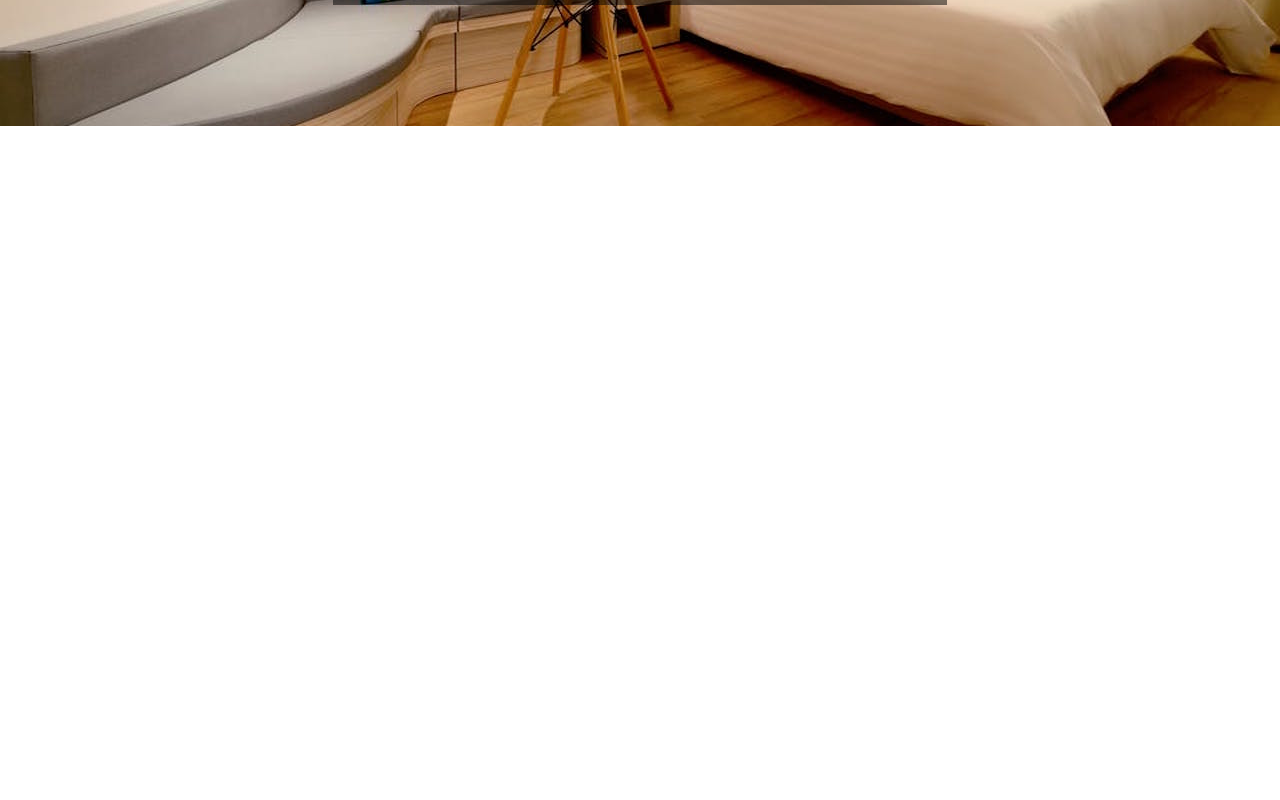
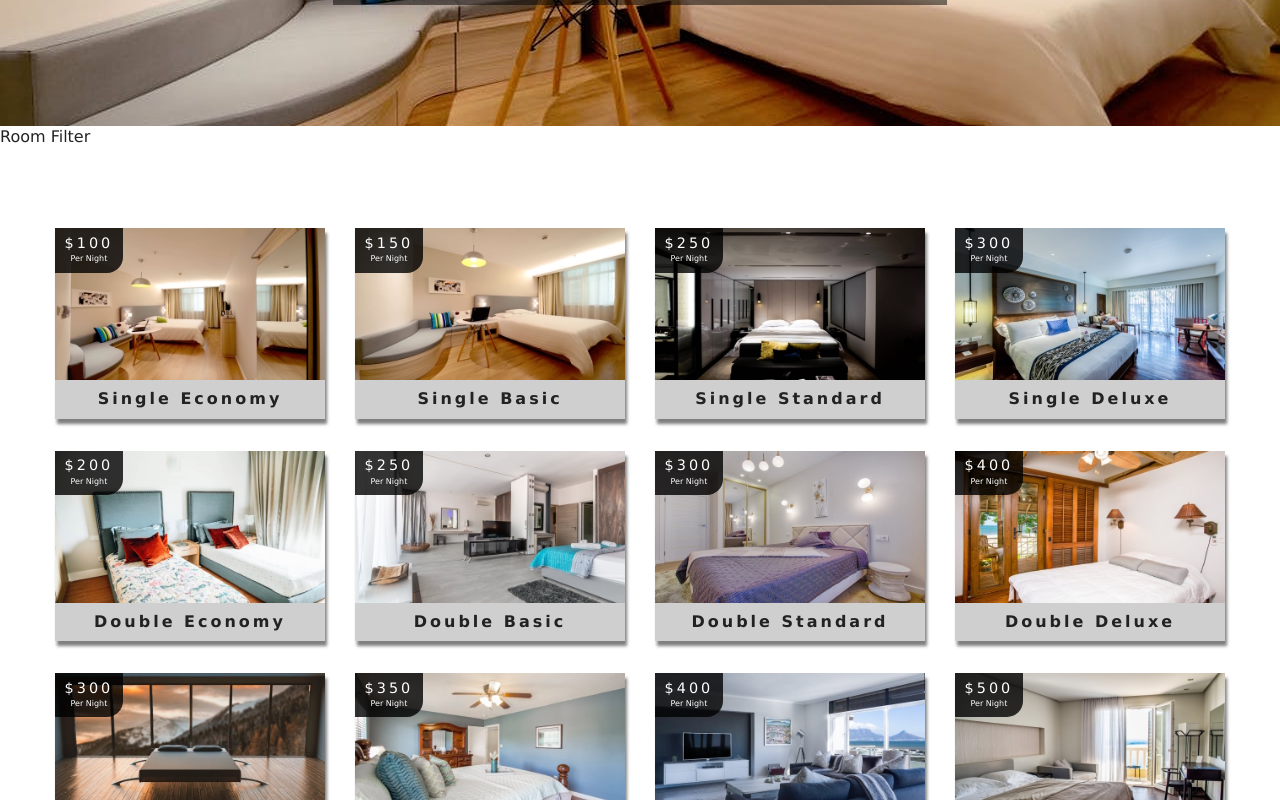
Before and after one commit to blizzardsflame/react-beachresort-landing, a React (Create React App) app: page /rooms in a window 1280 px wide. Shown: the part 420-1220 px from the top of the page. Before the commit the page ends 800 px from the top, so only its background shows below. Built offline with nearby package versions, Linux system fonts and the light colour scheme.

Commit message:
8 - RoomConsumer and RoomsList

```diff
--- a/src/Context.js
+++ b/src/Context.js
@@ -46,4 +46,12 @@
 
 const RoomConsumer = RoomContext.Consumer;
 
+export function withRoomConsumer(Component){
+return function ConsumerWraper(props){
+return <RoomConsumer>
+  {value => <Component {...props} context={value} />}
+  </RoomConsumer>
+}
+}
+
 export { RoomProvider, RoomConsumer, RoomContext };
--- /dev/null
+++ b/src/components/RoomsContainer.js
@@ -0,0 +1,19 @@
+import React from "react";
+import RoomsFilter from "./RoomsFilter";
+import RoomsList from "./RoomsList";
+import { withRoomConsumer } from "../Context";
+import Loading from "./Loading";
+
+function RoomsContainer({ context }) {
+  const { loading, sortedRooms, rooms } = context;
+  if (loading) {
+    return <Loading />;
+  }
+  return (
+    <>
+      <RoomsFilter rooms={rooms} />
+      <RoomsList rooms={sortedRooms} />
+    </>
+  );
+}
+export default withRoomConsumer(RoomsContainer);
--- /dev/null
+++ b/src/components/RoomsFilter.js
@@ -0,0 +1,6 @@
+import React from "react";
+
+function RoomsFilter() {
+  return <div>Room Filter</div>;
+}
+export default RoomsFilter;
--- /dev/null
+++ b/src/components/RoomsList.js
@@ -0,0 +1,22 @@
+import React from "react";
+import RoomBlock from "./RoomBlock";
+
+function RoomsList({ rooms }) {
+  if (rooms.length === 0) {
+    return (
+      <div className="empty-search">
+        <h3>Unfortunately no room matched your search</h3>
+      </div>
+    );
+  }
+  return (
+    <section className="roomslist">
+      <div className="roomslist-center">
+        {rooms.map((item) => {
+          return <RoomBlock key={item.id} room={item} />;
+        })}
+      </div>
+    </section>
+  );
+}
+export default RoomsList;
--- a/src/pages/Room.js
+++ b/src/pages/Room.js
@@ -1,6 +1,5 @@
 import React, { Component } from "react";
 import defaultBcg from "../img/room-1.jpeg";
-import Hero from "../components/Hero";
 import Banner from "../components/Banner";
 import StyledHero from "../components/StyledHero";
 import { Link } from "react-router-dom";
--- a/src/pages/Rooms.js
+++ b/src/pages/Rooms.js
@@ -1,10 +1,12 @@
 import React from "react";
 import Hero from "../components/Hero";
 import Banner from "../components/Banner";
+import RoomsContainer from "../components/RoomsContainer";
 import { Link } from "react-router-dom";
 
 const Rooms = () => {
   return (
+    <>
       <Hero hero="roomsHero">
         <Banner title="Our Rooms">
           <Link to="/" className="btn-primary">
@@ -12,6 +14,8 @@
           </Link>
         </Banner>
       </Hero>
+      <RoomsContainer />
+    </>
   );
 };
 export default Rooms;
```
Also changed, not shown: 1 other file (tests, documents, lock files or other folders). Lines whose indentation alone changed are shown as unchanged.
